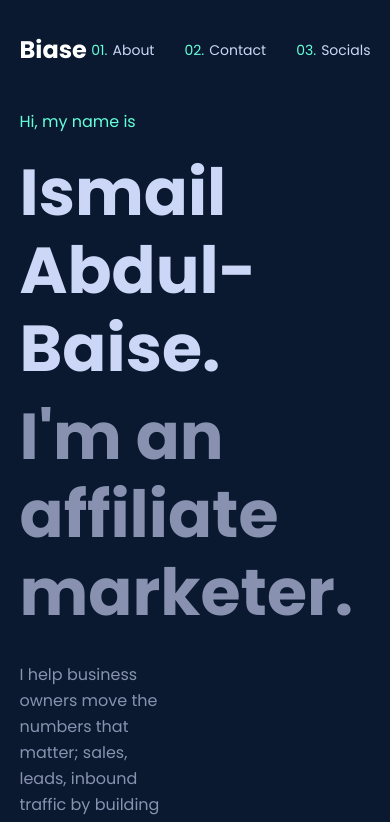
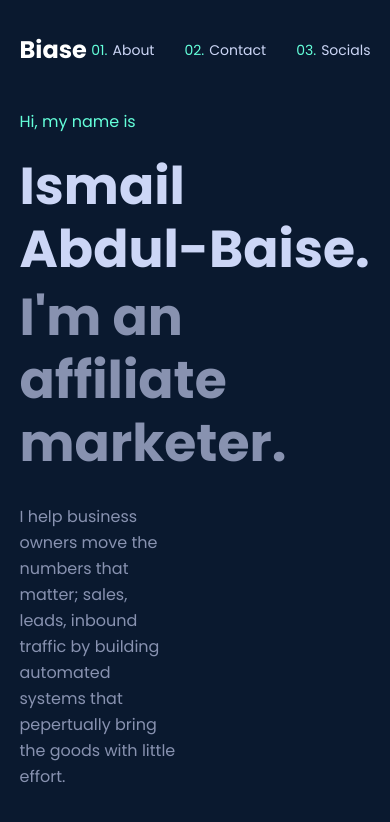
Before and after one commit to Adebesin-Cell/baise-portfolio, a React (Create React App) app: page / in a window 390 px wide. Shown: the top 822 px of the page. Built offline with nearby package versions, Linux system fonts and the light colour scheme.

Commit message:
Updating UI

```diff
--- a/src/components/contact/Contact.js
+++ b/src/components/contact/Contact.js
@@ -30,7 +30,7 @@ const Contact = function () {
           Say Hello
         </a>
       </div>
-      <div className={styles.contact__socials}>
+      <div className={styles.contact__socials} id='socials'>
         <div className={styles.contact__icon}>
           <a href='https://twitter.com/Kingfundz1?t=znm7HJ1Kk0mbHJ2UMlL-9w&s=09'>
             <i className='fab fa-twitter'></i>
@@ -38,17 +38,17 @@ const Contact = function () {
         </div>
         <div className={styles.contact__icon}>
           <a href='https://wa.link/83l2ja'>
-            <i class='fab fa-whatsapp'></i>
+            <i className='fab fa-whatsapp'></i>
           </a>
         </div>
         <div className={styles.contact__icon}>
           <a href='/'>
-            <i class='fab fa-telegram'></i>
+            <i className='fab fa-telegram'></i>
           </a>
         </div>
         <div className={styles.contact__icon}>
           <a href='/'>
-            <i class='fab fa-facebook'></i>
+            <i className='fab fa-facebook'></i>
           </a>
         </div>
       </div>
--- a/src/components/intro/Intro.module.scss
+++ b/src/components/intro/Intro.module.scss
@@ -16,6 +16,11 @@
         font-weight: var(--weight-xlg);
         line-height: 78px;
         color: var(--lightest-slate);
+
+        @media only screen and (max-width: 1140px) {
+            font-size: calc(var(--size-2xl) + 4px);
+            line-height: 63px;
+        }
     }
 
     &__paragraph {
@@ -25,6 +30,12 @@
         font-weight: var(--weight-xlg);
         line-height: 78px;
         color: var(--slate);
+
+        @media only screen and (max-width: 1140px) {
+            margin-top: 5px;
+            font-size: calc(var(--size-2xl) + 4px);
+            line-height: 63px;
+        }
     }
 
     &__text {
```
